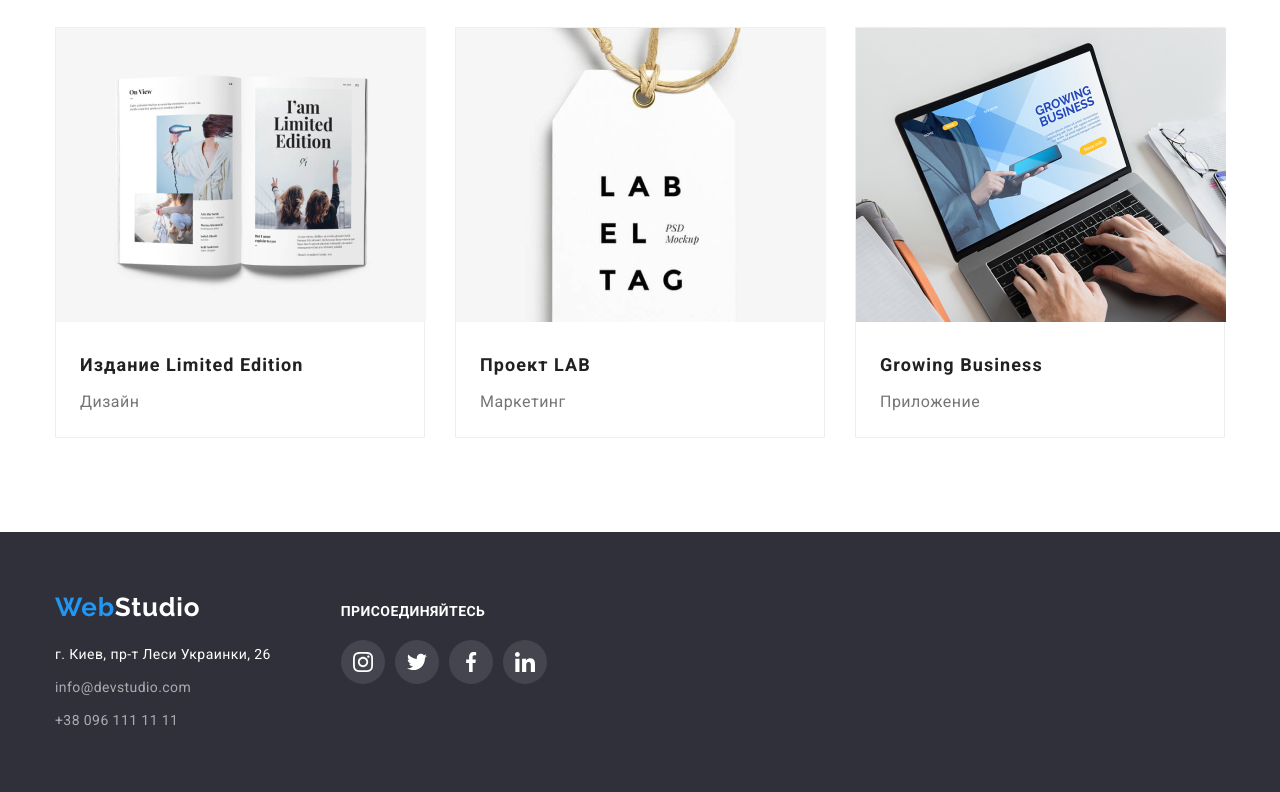
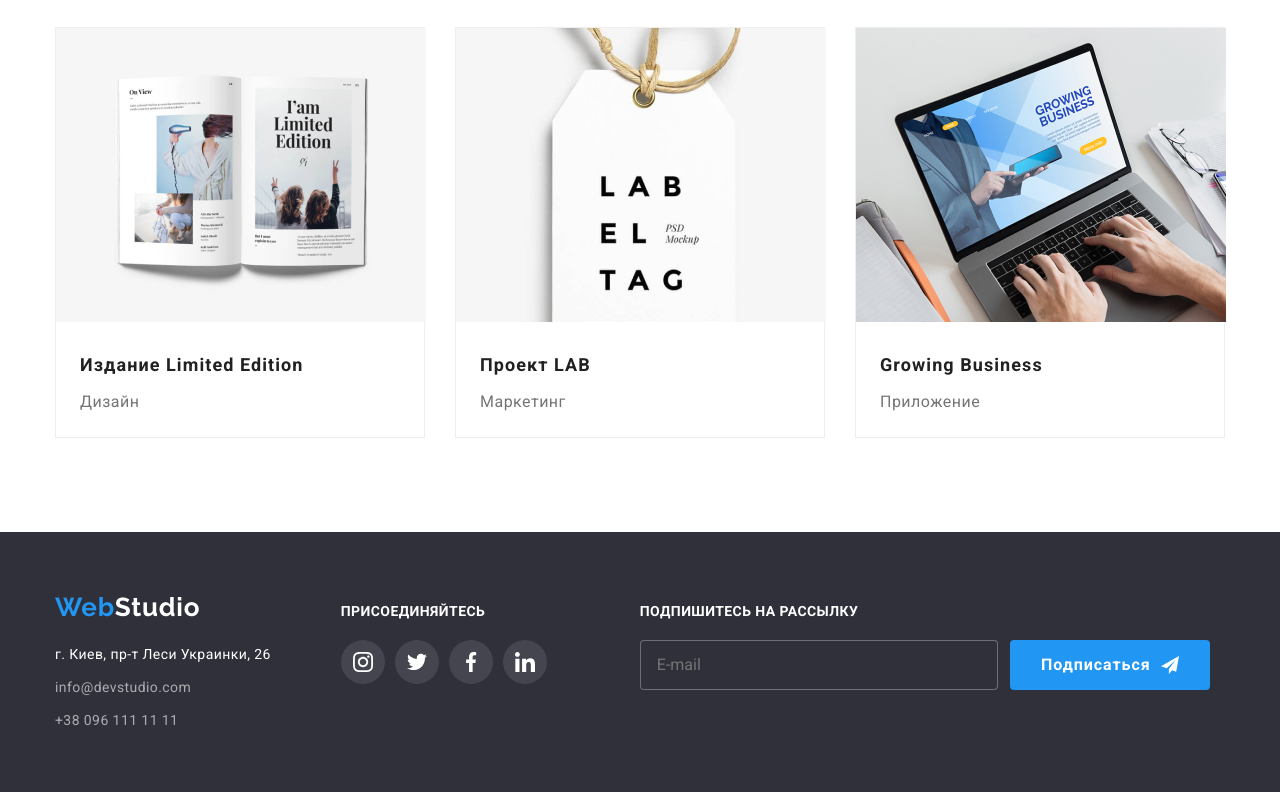
Before and after one commit to DiMiller/hw-06, a plain HTML site: page portfolio.html in a window 1280 px wide. Shown: the part 1118-1910 px from the top of the page. Drawn offline with nearby package versions, Linux system fonts and the light colour scheme.

Commit message:
commit-6

```diff
--- a/portfolio.html
+++ b/portfolio.html
@@ -292,6 +292,14 @@
             </li>
           </ul>
         </section>
+      </section>
+      <section class="footer-subscribe">
+        <h3 class="footer-sub-title">Подпишитесь на рассылку</h3>
+        <div class="sub-field">
+            <input type="text" class="sub-input" name="E-mail" id="E-mail" placeholder="E-mail"/>
+            <button type="button" class="sub-btn">Подписаться<svg class="input-icon-send" width="18" height="18"><use href="./image/symbol-defs.svg#icon-send"></use></svg></button>
+          </div>
+      </section>
       </div>
     </footer>
   </body>
```
Also changed, not shown: index.html (+1 -1 lines).
